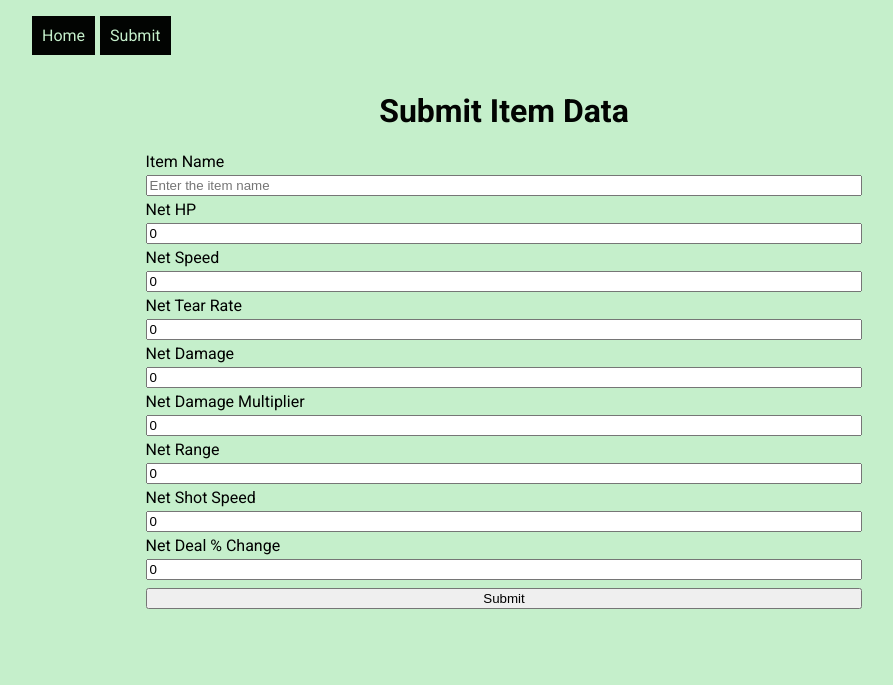
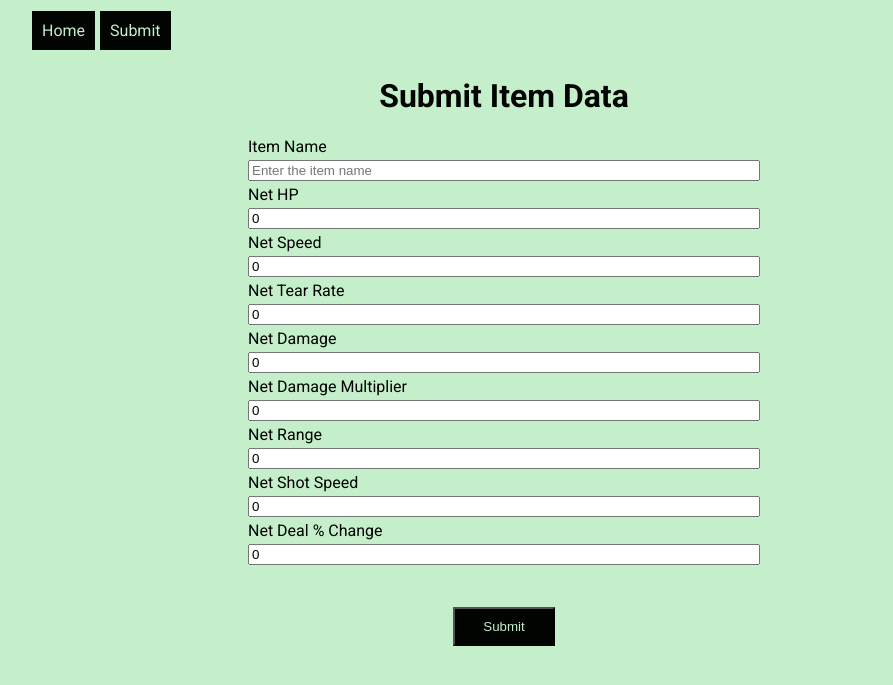
Before and after one commit to bardinasjacob/isaacApp, a PHP site: page /submit.html in a window 1280 px wide. Shown: the top 685 px of the page, without its empty margins (136-1029 px from the left). Run offline with PHP 8.4, Linux system fonts and the light colour scheme.

Commit message:
Added listener for submission form

```diff
--- a/styles.css
+++ b/styles.css
@@ -24,12 +24,13 @@ nav ul{
 
 nav li{
     list-style: none;
-    padding: 10px;
-    margin-right: 5px;
-    background-color: var(--secondary-color)
+    margin-top: 5px;
 }
 
 nav li a{
+    padding: 10px;
+    margin-right: 5px;
+    background-color: var(--secondary-color);
     color: var(--primary-color);
     text-decoration: none;
 }
@@ -60,7 +61,7 @@ form{
     display: flex;
     flex-direction: column;
     flex-wrap: wrap;
-    width: 70%;
+    width: 50%;
     font-family: "Roboto", sans-serif;
 }
 
@@ -71,4 +72,14 @@ form input{
 
 form button{
     margin-top: 4px;
+    background-color: var(--secondary-color);
+    color: var(--primary-color);
+    width: 20%;
+    margin: auto;
+    padding-top: 10px;
+    padding-bottom: 10px;
 }
+
+form button:hover{
+    color: var(--tertiary-color);
+}
--- a/submit.html
+++ b/submit.html
@@ -16,7 +16,7 @@
                     <li><a href="submit.html">Submit</a></li>
                 </ul>
             </nav>
-            <h1>Submit Item Data</h1>
+            <h1 id="heroText">Submit Item Data</h1>
         </header>
         <main>
             <form id="itemEntry">
@@ -44,6 +44,11 @@
         <footer>
 
         </footer>
-        <script src="" async defer></script>
+        <script async defer>
+            document.getElementById("itemEntry").addEventListener("submit", function(e) {
+                e.preventDefault();
+
+            })
+        </script>
     </body>
 </html>
```
